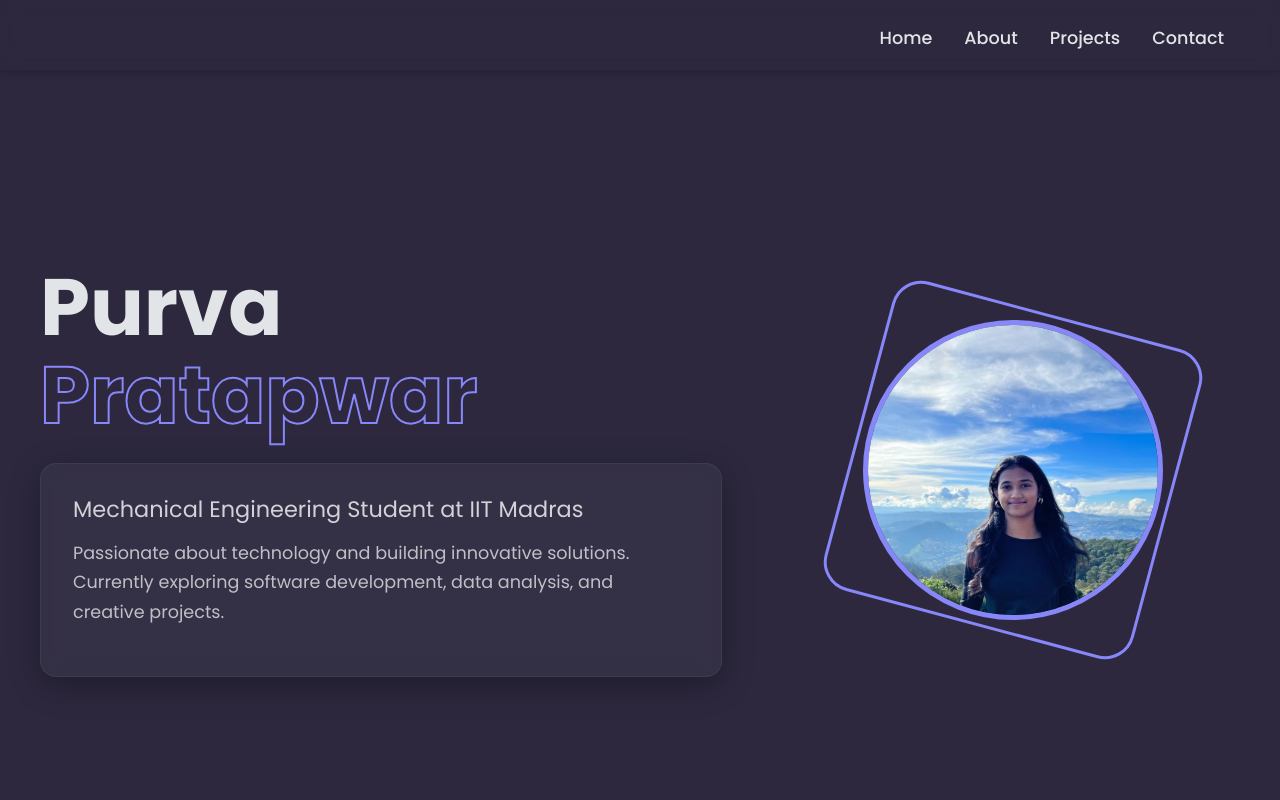
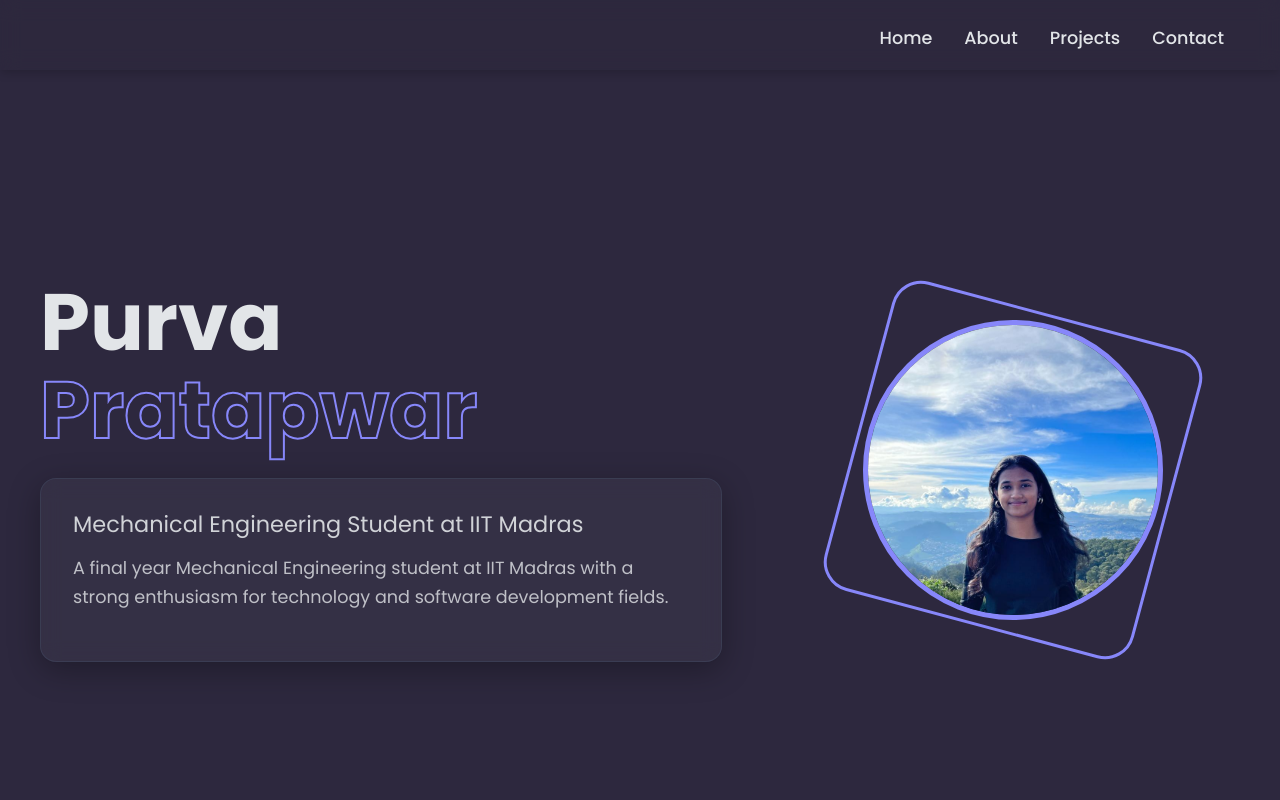
Before and after one commit to purva-pratapwar/Portfolio-Website, a React (Vite) app: page / in a window 1280 px wide. Shown: the top 800 px of the page. Built offline with nearby package versions, Linux system fonts and the light colour scheme.

Commit message:
New Updates

```diff
--- a/src/components/About.jsx
+++ b/src/components/About.jsx
@@ -9,7 +9,7 @@ const About = () => {
 
                 <div className="intro-paragraph-container">
                     <p>
-                        I am a passionate Mechanical Engineering student at IIT Madras with a strong enthusiasm for technology and software development. My journey is driven by a desire to build innovative, user-centric solutions that solve real-world problems. I thrive in environments where I can blend my analytical background with my creative coding skills, particularly in the realms of data analysis and web development.
+                        {/*I am a passionate Mechanical Engineering student at IIT Madras with a strong enthusiasm for technology and software development. My journey is driven by a desire to build innovative, user-centric solutions that solve real-world problems. I thrive in environments where I can blend my analytical background with my creative coding skills, particularly in the realms of data analysis and web development.*/}
                     </p>
                 </div>
 
--- a/src/components/Home.jsx
+++ b/src/components/Home.jsx
@@ -14,8 +14,8 @@ const Home = () => {
                     <div className="intro-container">
                         <h2>Mechanical Engineering Student at IIT Madras</h2>
                         <p>
-                            Passionate about technology and building innovative solutions.
-                            Currently exploring software development, data analysis, and creative projects.
+                            A final year Mechanical Engineering student at IIT Madras with a strong enthusiasm for technology and software development fields.
+
                         </p>
                     </div>
                 </div>
```
